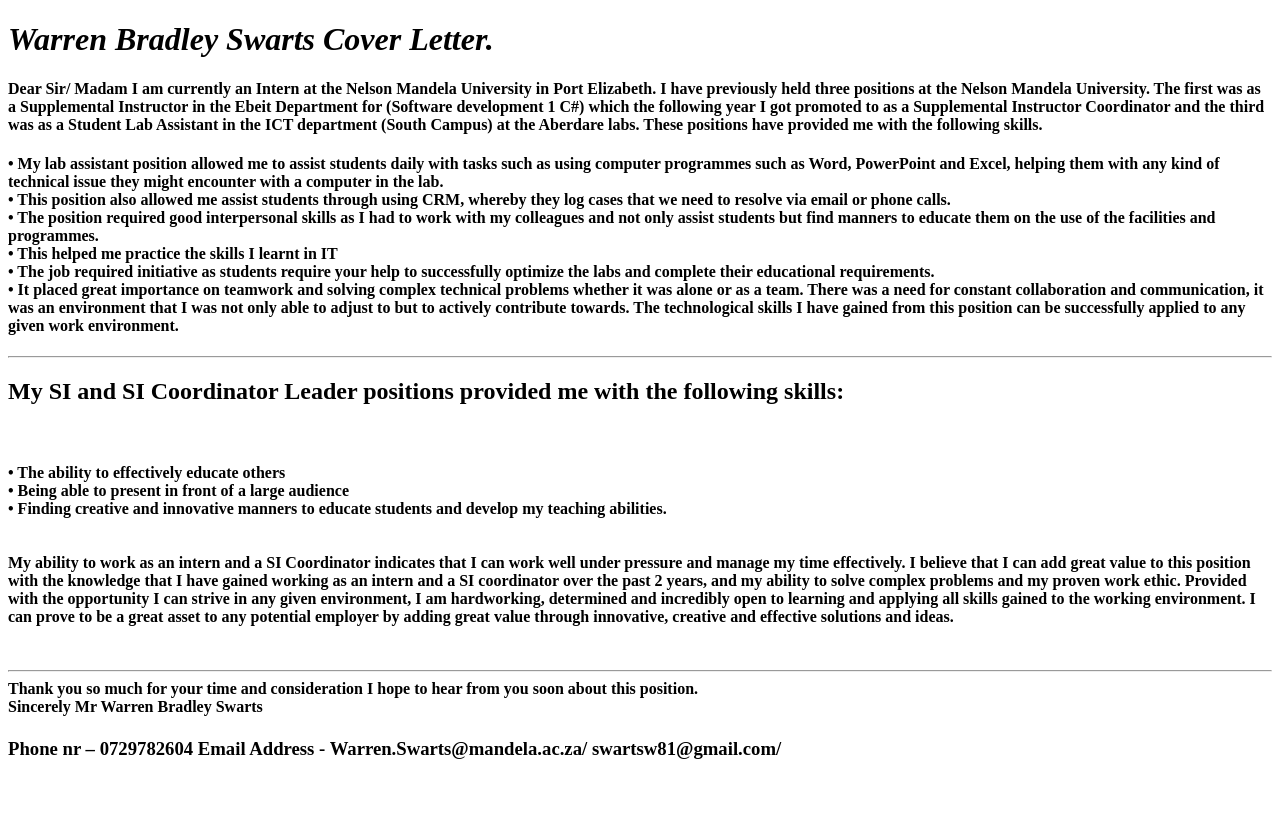
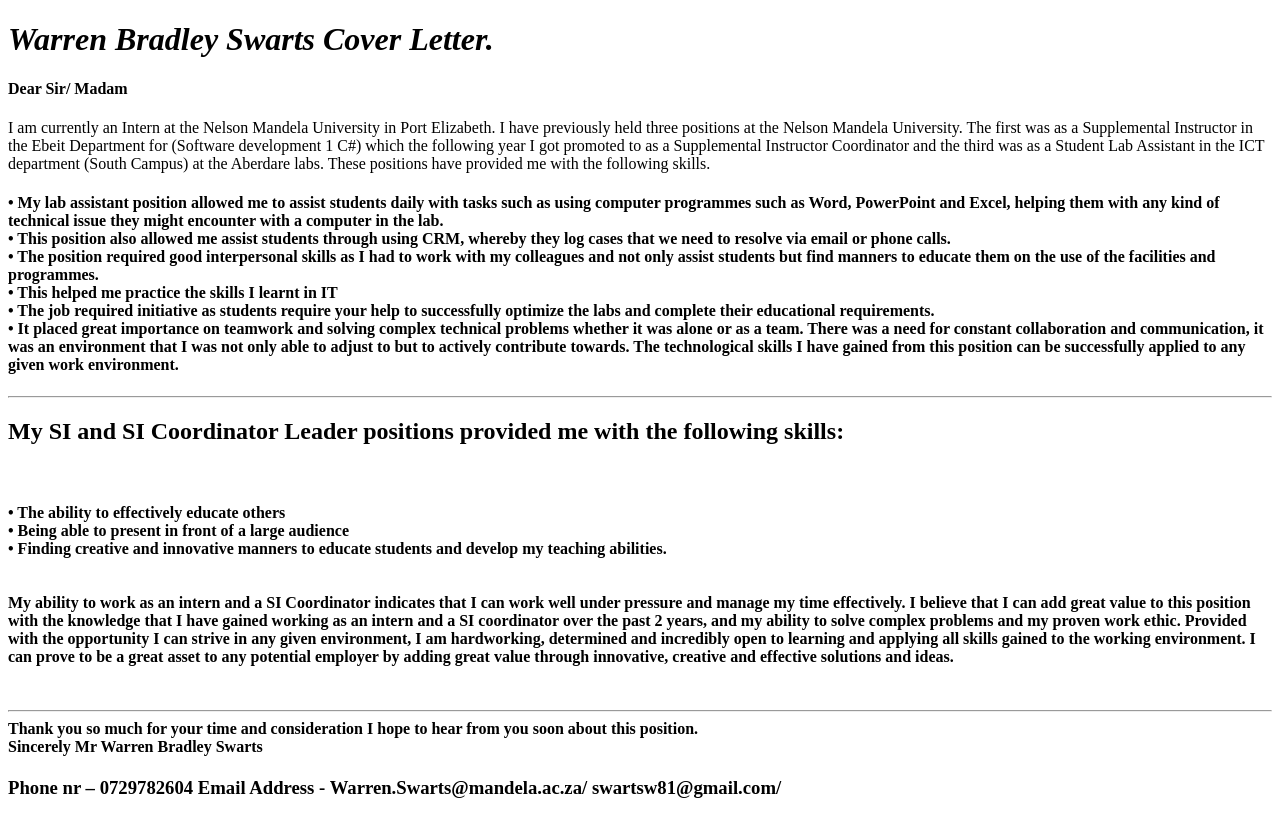
Before and after one commit to WarrenGGg/cv-final, a plain HTML site: page My_Cover letter.html in a window 1280 px wide. Drawn offline with Linux system fonts and the light colour scheme.

Commit message:
Update My_Cover letter.html

```diff
--- a/My_Cover letter.html
+++ b/My_Cover letter.html
@@ -7,7 +7,7 @@
   </head>
   <body>
 <h1><em>Warren Bradley Swarts Cover Letter.</em></h1>
-<p><h4> Dear Sir/ Madam
+<p><h4> Dear Sir/ Madam </h4>
 I am currently an Intern at the Nelson Mandela University in Port Elizabeth. I have previously held three positions at the Nelson Mandela University. The first was as a Supplemental Instructor in the Ebeit Department for (Software development 1 C#) which the following year I got promoted to as a Supplemental Instructor Coordinator and the third was as a Student Lab Assistant in the ICT department (South Campus) at the Aberdare labs. These positions have provided me with the following skills.<//</h4>
 <p><h4>
 • My lab assistant position allowed me to assist students daily with tasks such as using computer programmes such as Word, PowerPoint and Excel, helping them with any kind of technical issue they might encounter with a computer in the lab.
```
